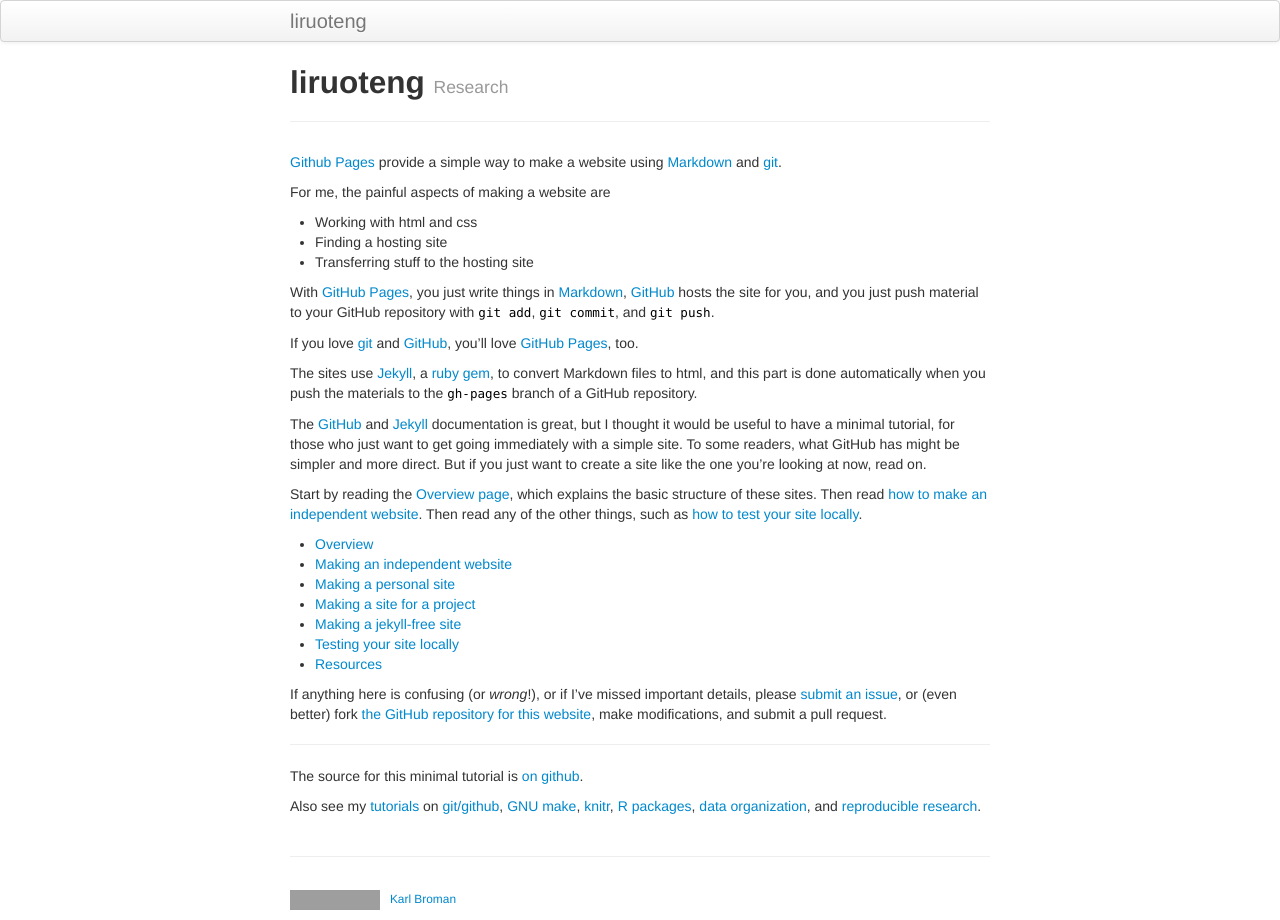
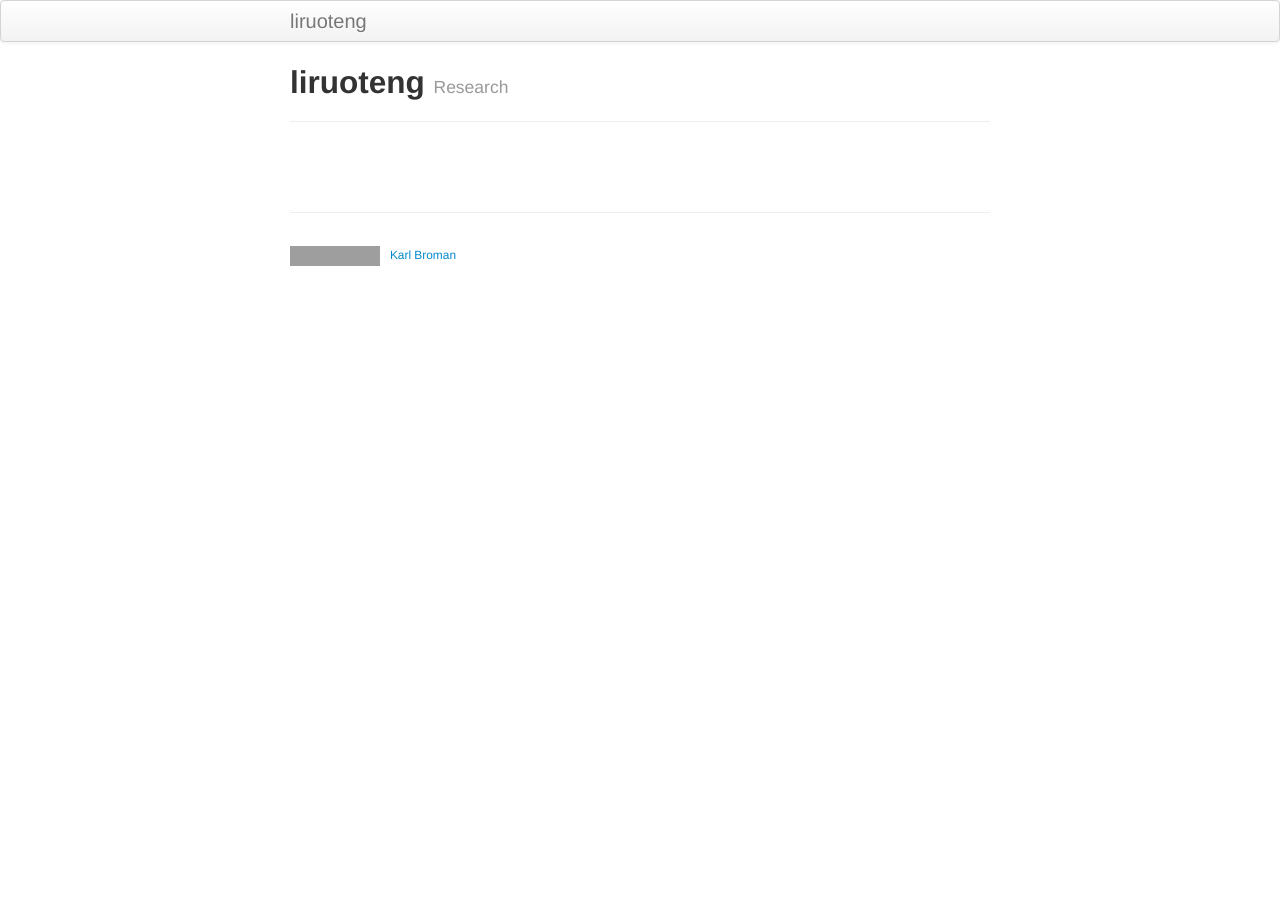
Before and after one commit to liruoteng/liruoteng, a Jekyll site: the page built from index.md, in a window 1280 px wide. Built offline with Jekyll 4.4.1, drawn with Linux system fonts in a browser that asks for light colours; grey boxes are pictures that could not be loaded.

Commit message:
restart new page

```diff
--- a/index.md
+++ b/index.md
@@ -4,69 +4,3 @@ title: liruoteng
 tagline: Research
 description: my personal website
 ---
-
-[Github Pages](https://pages.github.com) provide a simple way to make a
-website using
-[Markdown](https://daringfireball.net/projects/markdown/) and
-[git](https://git-scm.com).
-
-For me, the painful aspects of making a website are
-
-- Working with html and css
-- Finding a hosting site
-- Transferring stuff to the hosting site
-
-With [GitHub Pages](https://pages.github.com), you just write things in
-[Markdown](https://daringfireball.net/projects/markdown/),
-[GitHub](https://github.com) hosts the site for you, and you just push
-material to your GitHub repository with `git add`, `git commit`, and
-`git push`.
-
-If you love [git](https://git-scm.com/) and
-[GitHub](https://github.com), you'll love
-[GitHub Pages](https://pages.github.com), too.
-
-The sites use [Jekyll](https://jekyllrb.com/), a
-[ruby](https://www.ruby-lang.org/en/) [gem](https://rubygems.org/), to
-convert Markdown files to html, and this part is done
-automatically when you push the materials to the `gh-pages` branch
-of a GitHub repository.
-
-The [GitHub](https://pages.github.com) and
-[Jekyll](https://jekyllrb.com) documentation is great, but I thought it
-would be useful to have a minimal tutorial, for those who just want to
-get going immediately with a simple site. To some readers, what GitHub
-has might be simpler and more direct.  But if you just want to create
-a site like the one you're looking at now, read on.
-
-Start by reading the [Overview page](pages/overview.html), which
-explains the basic structure of these sites. Then read
-[how to make an independent website](pages/independent_site.html). Then
-read any of the other things, such as
-[how to test your site locally](pages/local_test.html).
-
-- [Overview](pages/overview.html)
-- [Making an independent website](pages/independent_site.html)
-- [Making a personal site](pages/user_site.html)
-- [Making a site for a project](pages/project_site.html)
-- [Making a jekyll-free site](pages/nojekyll.html)
-- [Testing your site locally](pages/local_test.html)
-- [Resources](pages/resources.html)
-
-If anything here is confusing (or _wrong_!), or if I've missed
-important details, please
-[submit an issue](https://github.com/kbroman/simple_site/issues), or (even
-better) fork [the GitHub repository for this website](https://github.com/kbroman/simple_site),
-make modifications, and submit a pull request.
-
----
-
-The source for this minimal tutorial is [on github](https://github.com/kbroman/simple_site).
-
-Also see my [tutorials](http://kbroman.org/pages/tutorials) on
-[git/github](http://kbroman.org/github_tutorial),
-[GNU make](http://kbroman.org/minimal_make),
-[knitr](http://kbroman.org/knitr_knutshell),
-[R packages](http://kbroman.org/pkg_primer),
-[data organization](http://kbroman.org/dataorg),
-and [reproducible research](http://kbroman.org/steps2rr).
```
